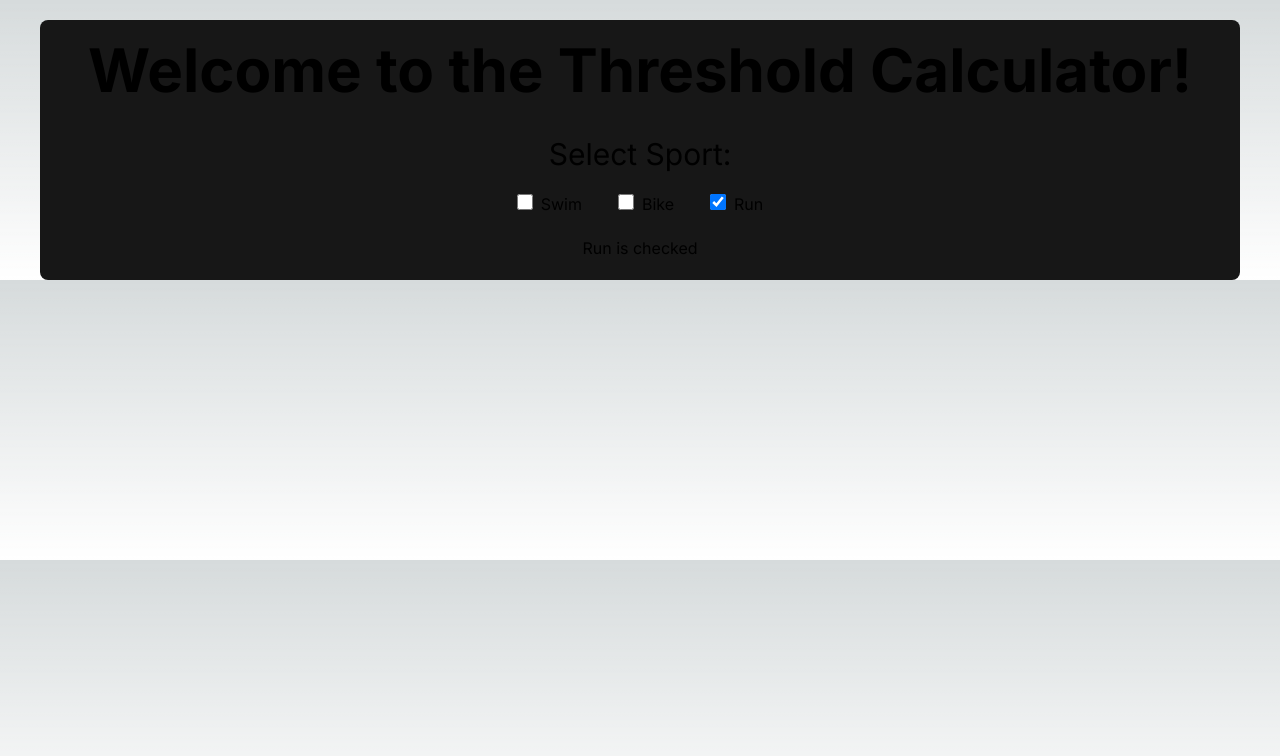
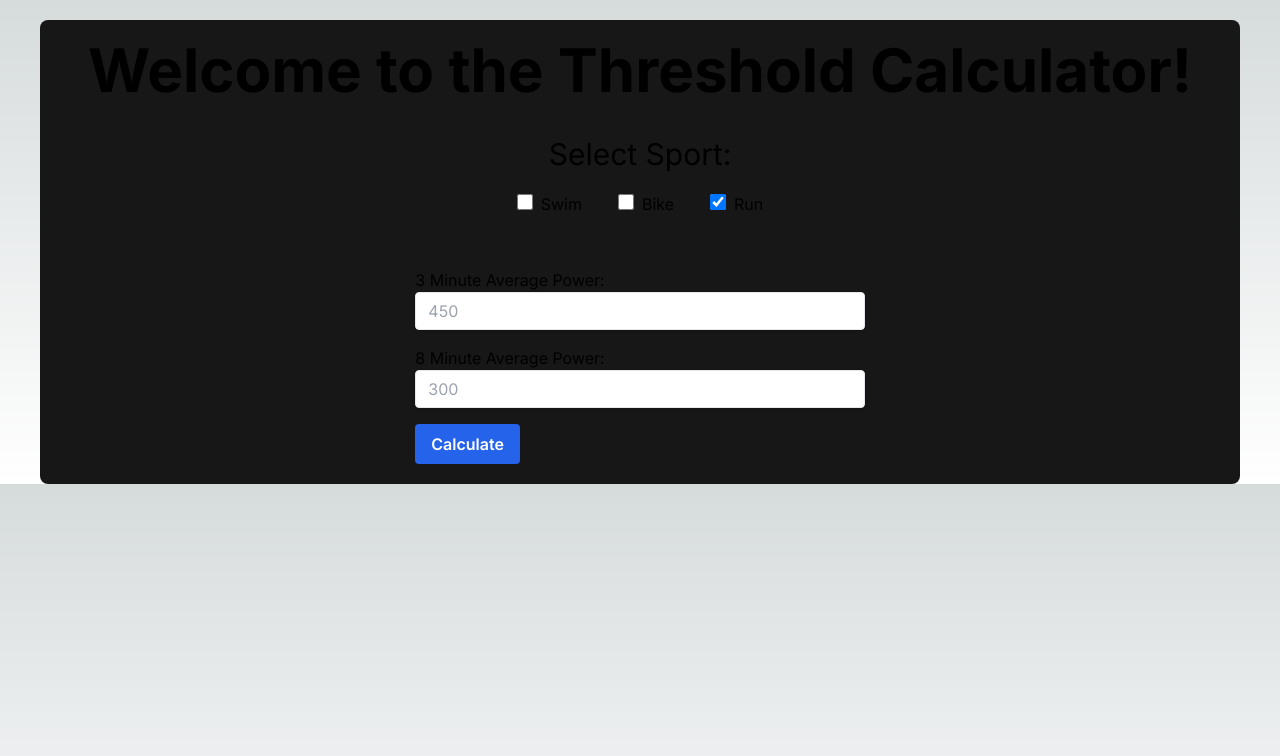
Before and after one commit to devinvolk/threshold_calculator, a Next.js app: page / in a window 1280 px wide. Both pictures are taken after a click on the checkbox "Run". Shown: the top 756 px of the page. Built offline with nearby package versions, Linux system fonts and the light colour scheme.

Commit message:
run page functionality added

```diff
--- a/components/Run.js
+++ b/components/Run.js
@@ -1,8 +1,63 @@
+"use client"
+
 import React from 'react'
+import { useState } from 'react'
 
 const Run = () => {
+  const [p1, setP1] = useState(null)
+  const [p2, setP2] = useState(null)
+  const [criticalPower, setCriticalPower] = useState(null)
+
+  const handleP1Change = (e) => {
+    setP1(parseInt(e.target.value))
+  }
+
+  const handleP2Change = (e) => {
+    setP2(parseInt(e.target.value))
+  }
+
+  const handleSubmit = (e) => {
+    e.preventDefault()
+    const power = (((p2*8)-(p1*3))/5).toFixed(1)
+    setCriticalPower(power)
+  }
+
   return (
-    <p className='text-center'>Run is checked</p>
+    <div className='flex flex-col items-center justify-center mt-4'>
+      <form onSubmit={handleSubmit}>
+        <div className='mt-4'>
+          <label htmlFor='threemin' className='capitalize'>3 minute average power:</label>
+          <input
+            id='threemin'
+            type='text'
+            placeholder='450'
+            onChange={handleP1Change}
+            className="shadow appearance-none border rounded w-full py-2 px-3 text-gray-700 leading-tight focus:outline-none focus:shadow-outline"
+          >
+          </input>
+        </div>
+        <div className='mt-4'>
+          <label htmlFor='eightMin' className='capitalize'>8 minute average power:</label>
+          <input
+            id='eightMin'
+            type='text'
+            placeholder='300'
+            onChange={handleP2Change}
+            className="shadow appearance-none border rounded w-full py-2 px-3 text-gray-700 leading-tight focus:outline-none focus:shadow-outline"
+          ></input>
+        </div>
+        <div className='mt-4'>
+          <button type='submit' className='bg-blue-600 hover:bg-blue-700 text-white font-semibold py-2 px-4 rounded'>
+            Calculate
+          </button>
+        </div>
+      </form>
+      {criticalPower !== null && (
+        <div className='mt-4'>
+          <p>Your Critical Run Power is: {criticalPower}W</p>
+        </div>
+      )}
+    </div>
   )
 }
 
```
